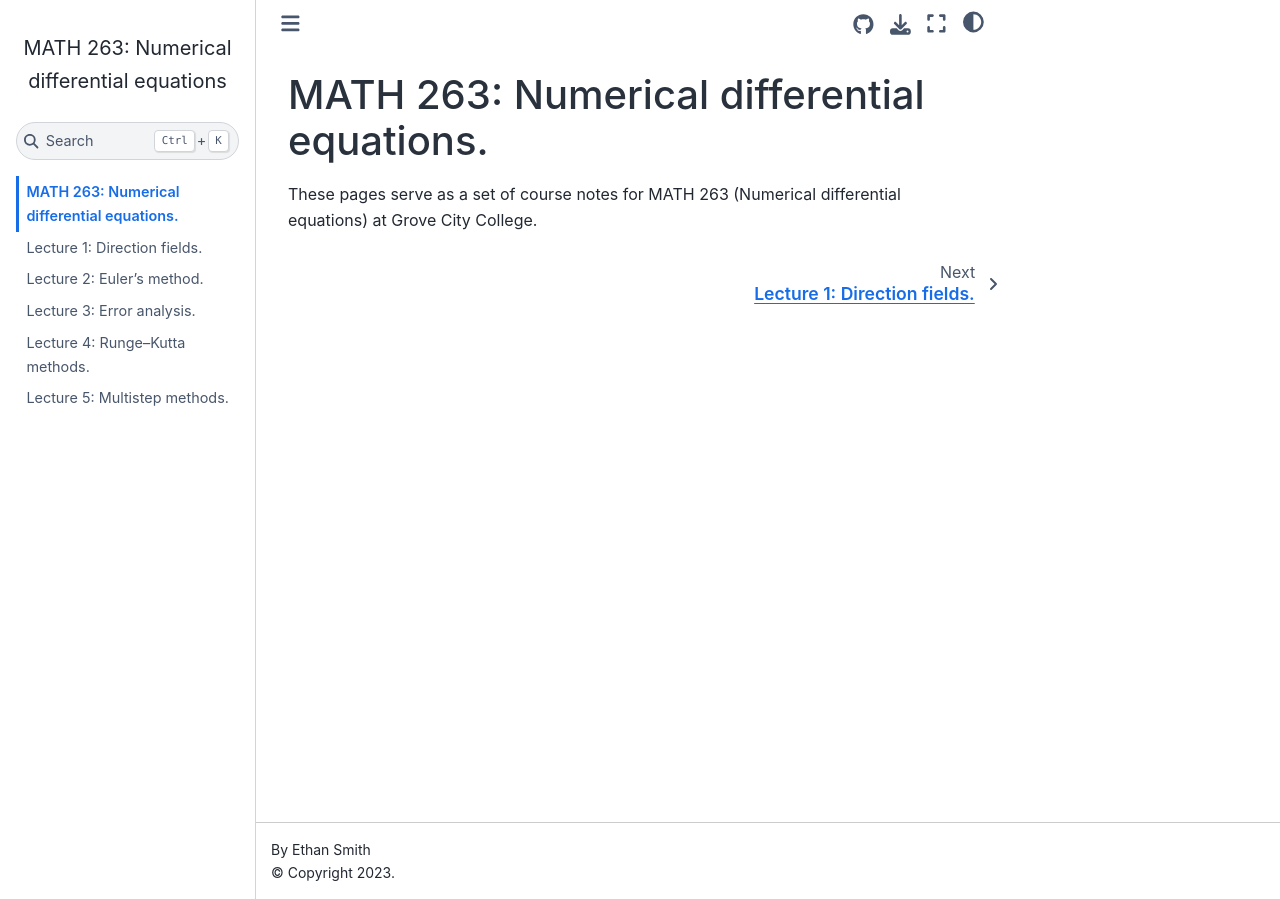
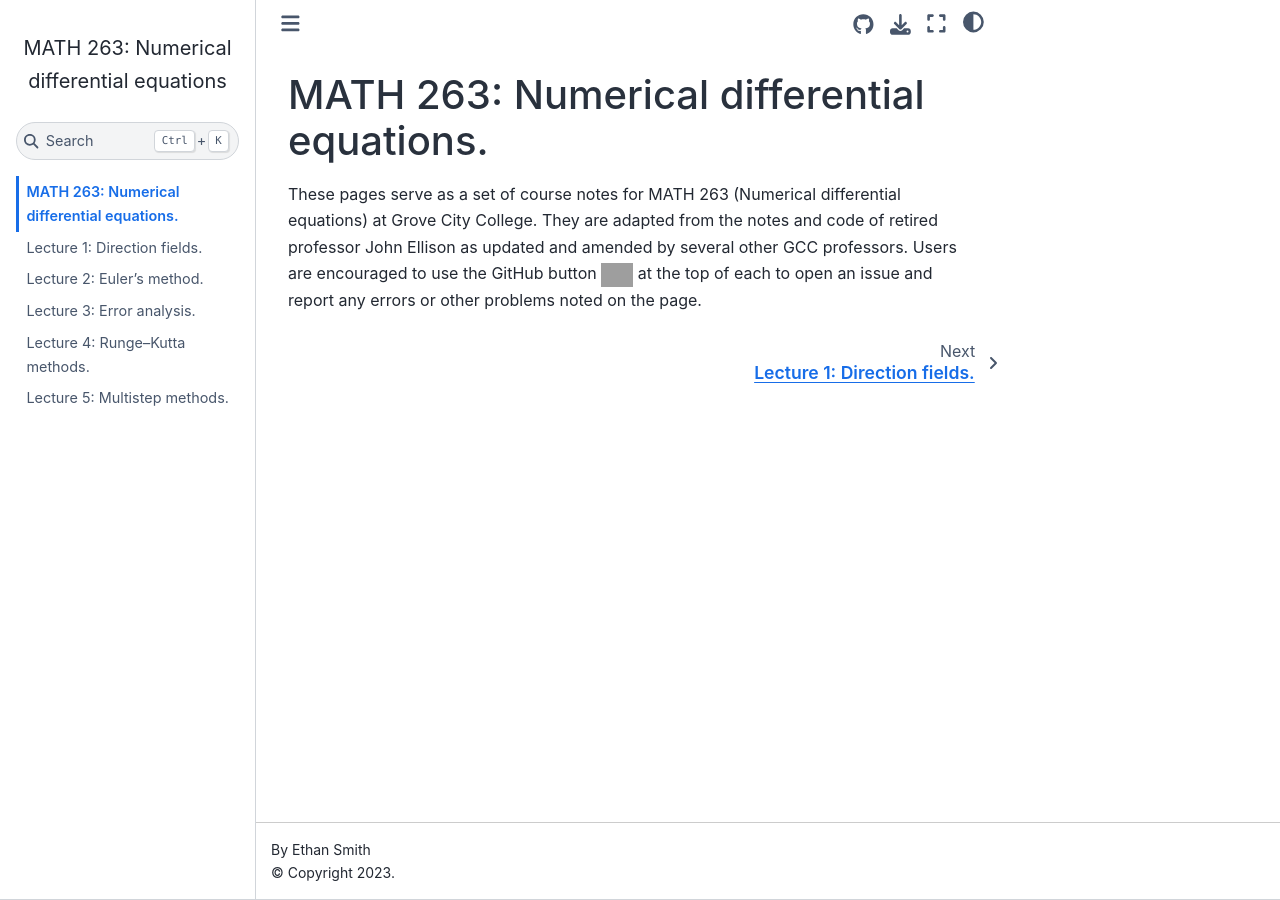
Before and after one commit to ethancsmith/math263-notes, a Jupyter Book: the page built from 00-intro.md, in a window 1280 px wide. Built offline with Jupyter Book 1.0.4 settings and Sphinx 7.4.7 and the Sphinx Book theme 1.1.4, drawn with Linux system fonts in a browser that asks for light colours; grey boxes are pictures that could not be loaded.

Commit message:
updates 00-intro.md with notes about evolution of course notes and encouragement for students to report issues

```diff
--- a/00-intro.md
+++ b/00-intro.md
@@ -1,3 +1,5 @@
 # MATH 263: Numerical differential equations.
 
 These pages serve as a set of course notes for MATH 263 (Numerical differential equations) at Grove City College.
+They are adapted from the notes and code of retired professor John Ellison as updated and amended by several other GCC professors.
+Users are encouraged to use the GitHub button <img src="https://github.githubassets.com/assets/GitHub-Mark-ea2971cee799.png" alt="Invertocat logo" height="24px"> at the top of each to open an issue and report any errors or other problems noted on the page.
--- a/_config.yml
+++ b/_config.yml
@@ -12,11 +12,11 @@ parse:
     - colon_fence
     # - deflist
     - dollarmath
-    # - html_admonition
-    # - html_image
+    - html_admonition
+    - html_image
     - linkify
     # - replacements
-    # - smartquotes
+    - smartquotes
     - substitution
     - tasklist
 
```
Also changed, not shown: README.md (+4 -5 lines).
